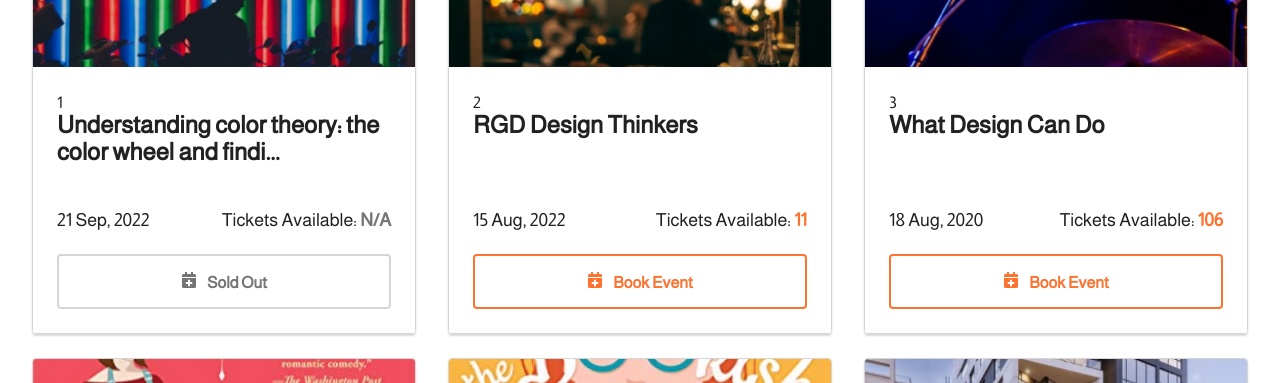
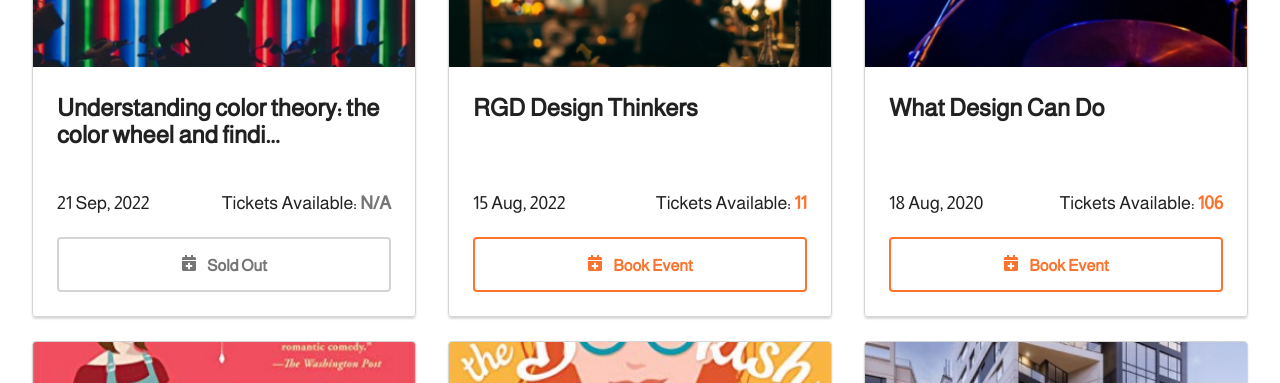
Before and after one commit to premuix/axelerant, a React (Create React App) app: page / in a window 1280 px wide. Shown: the part 376-759 px from the top of the page. Built offline with nearby package versions, Linux system fonts and the light colour scheme.

Commit message:
del users.id

```diff
--- a/src/pages/Eventlisting.js
+++ b/src/pages/Eventlisting.js
@@ -29,7 +29,7 @@ const Eventlisting = () => {
                   <div className="flex-3col__item" key={ eventsData }>
                   <img className="desk-img w-100" src={users.image} alt="title" />
                   <div className="flex-3col__content">
-                  {users.id}
+
                   <img className="mob-img" src={users.image} alt="title" />
                     <h3 className="title pb-3"> {users.title}</h3>
                     <div className="info pb-3">
```
